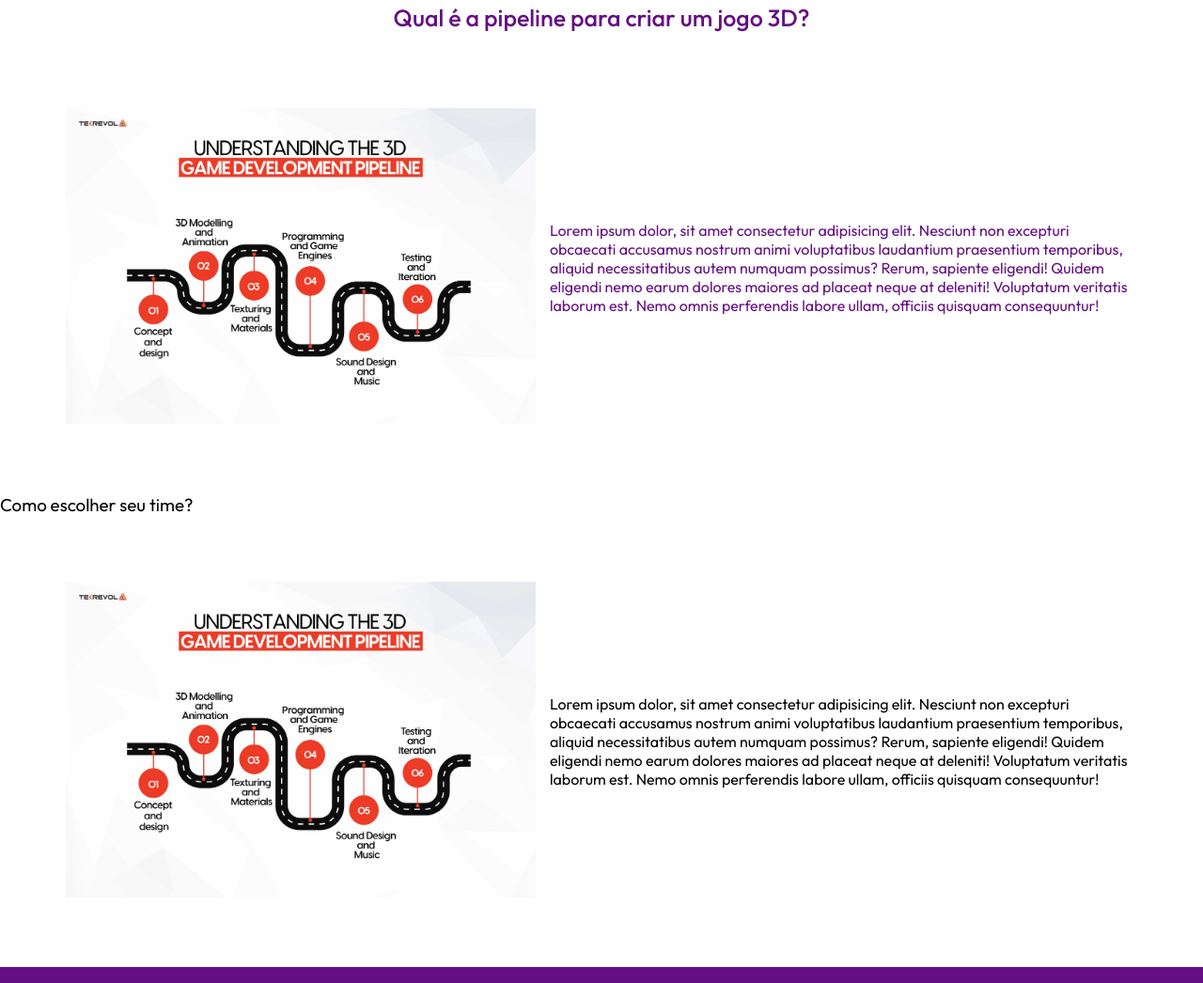
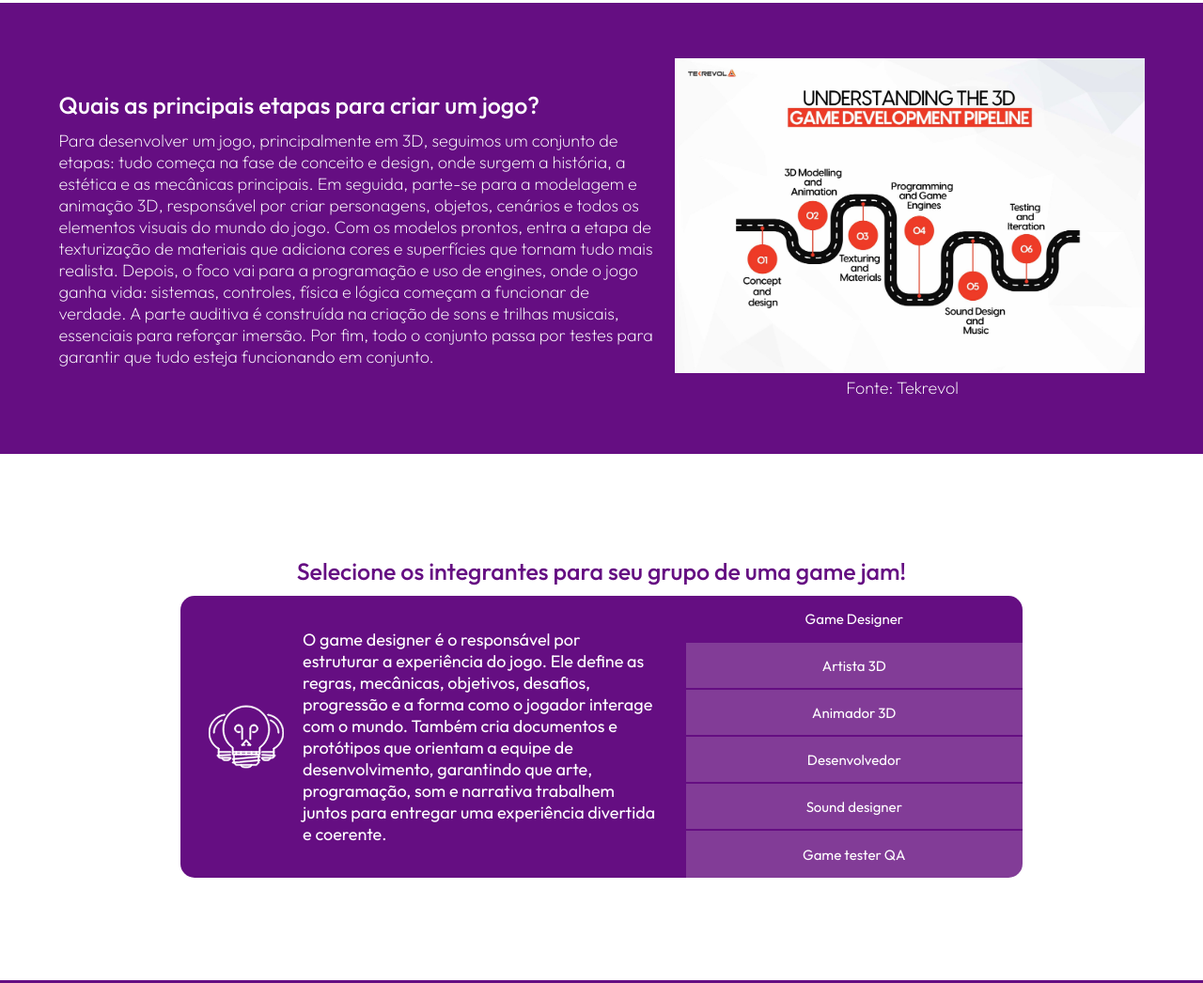
Before and after one commit to isabellin01/projeto-individual, a website: page public/index.html in a window 1280 px wide. Shown: the part 2740-3786 px from the top of the page at 94% size. Drawn offline with Linux system fonts and the light colour scheme.

Commit message:
Home finalizada

```diff
--- a/public/css/home.css
+++ b/public/css/home.css
@@ -84,29 +84,77 @@
 }
 
 .section4 {
-    text-align: center;
+    display: flex;
+    align-items: center;
+    justify-content: center;
+    min-height: 60vh;
+    background-color: #650e82;
 }
 
-.section4-div {
+.section4-img {
+    width: 500px;
+    margin-left: 15px;
+}
+
+.section4-titles {
+    width: 50%;
+}
+
+.section5 {
+    width: 100%;
+    height: 70vh;
+    display: flex;
+    flex-direction: column;
+    justify-content: center;
+    align-items: center;
+}
+
+.section5-div {
+    width: 70%;
     display: flex;
     justify-content: center;
     align-items: center;
 }
 
-.section4-text {
+.section5-info {
+    width: 60%;
+    height: 300px;
+    background-color: #650e82;
+    color: #fff;
+    border-bottom-left-radius: 15px;
+    border-top-left-radius: 15px;
     display: flex;
-    justify-content: space-around;
     align-items: center;
-    min-height: 60vh;
-    background-color: #fff;
-    width: 50%;
+    justify-content: center;
+    padding: 20px;
 }
 
-.section4-text p {
-    text-align: left;
-    margin-left: 15px;
+.section5-info p {
+    padding: 10px;
 }
 
-.section4-img {
-    width: 500px;
+.section5-button {
+    width: 40%;
+    height: 300px;
+    display: flex;
+    flex-direction: column;
 }
+
+.section5-button button {
+    height: 50px;
+    font-size: 15px;
+    color: #fff;
+    background-color: #823c97;
+    transition: all 0.1s ease-in-out;
+    border: none;
+    border-bottom: 2px solid #650e82;
+}
+
+.section5-button button:hover {
+    background-color: #650e82;
+}
+
+.section5-info img{
+    width: 80px;
+    margin: 10px;
+}
--- a/public/css/text.css
+++ b/public/css/text.css
@@ -19,7 +19,8 @@
 }
 
 /*!SECTION1*/
-.section1-text {
+.section1-text,
+.section4-text {
     color: #fff;
 }
 
@@ -30,7 +31,8 @@
     margin-bottom: 10px;
 }
 
-.section1-text p {
+.section1-text p,
+.section4-text p {
     color: #fff;
     font-size: 18px;
     font-weight: 200;
@@ -39,7 +41,6 @@
 /*!SECTION2*/
 .section2-text,
 .section3-text,
-.section4,
 .login-text,
 .cadastro-text,
 .social-text,
@@ -60,6 +61,7 @@
 /*!SECTION3*/
 .section3-text h3,
 .section4 h3,
+.section5 h3,
 .social-ranking h3,
 .social-news h3 {
     font-size: 25px;
@@ -93,3 +95,7 @@
     font-size: 40px;
     font-weight: 500;
 }
+
+.section5 h3 {
+    color:#650E82;
+}
--- a/public/index.html
+++ b/public/index.html
@@ -104,8 +104,46 @@
     </div>
   </section>
 
-  <section class="section4" id="section4"></section>
-  <section class="section5" id="section5"></section>
+  <section class="section4 section4-text" id="section4">
+    <div class="section4-titles">
+      <h3>Quais as principais etapas para criar um jogo?</h3>
+      <p>
+        Para desenvolver um jogo, principalmente em 3D, seguimos um conjunto de etapas: tudo começa na fase de conceito
+        e design, onde surgem a história, a estética e as mecânicas principais. Em seguida, parte-se para a modelagem e
+        animação 3D, responsável por criar personagens, objetos, cenários e todos os elementos visuais do mundo do jogo.
+        Com os modelos prontos, entra a etapa de texturização de materiais que adiciona cores e superfícies que tornam
+        tudo mais realista. Depois, o foco vai para a programação e uso de engines, onde o jogo ganha vida: sistemas,
+        controles, física e lógica começam a funcionar de verdade.
+        A parte auditiva é construída na criação de sons e trilhas musicais, essenciais para reforçar imersão. Por fim,
+        todo o conjunto passa por testes para garantir que tudo esteja funcionando em conjunto.
+      </p>
+    </div>
+    <div style="text-align: center;">
+      <img src="./assets/pipeline.jpg" class="section4-img">
+      <p>Fonte: Tekrevol</p>
+    </div>
+  </section>
+  <section class="section5" id="section5">
+    <h3>Selecione os integrantes para seu grupo de uma game jam!</h3>
+    <div class="section5-div">
+      <div class="section5-info">
+        <img id="section5_info_img">
+        <p id="section5_info_p" style="font-size: 18px;"></p>
+      </div>
+      <div class="section5-button">
+        <button id="sec5_gamedesigner" onclick="gamedesigner()" style="border-top-right-radius: 15px;">Game
+          Designer</button>
+        <button id="sec5_artista3d" onclick="artista3d()">Artista 3D</button>
+        <button id="sec5_animador3d" onclick="animador3d()">Animador 3D</button>
+        <button id="sec5_desenvolvedor" onclick="desenvolvedor()">Desenvolvedor</button>
+        <button id="sec5_sounddesigner" onclick="sounddesigner()">Sound designer</button>
+        <button id="sec5_gametester" onclick="gametester()"
+          style="border-bottom-right-radius: 15px; border-bottom: none">
+          Game tester QA
+        </button>
+      </div>
+    </div>
+  </section>
 
   <footer class="footer">
     <h3>Isabel Lin - SPTech &copy; 2025</h3>
@@ -113,36 +151,78 @@
 </body>
 
 <script>
-  window.onload = gameSection();
+  window.onload = gamedesigner();
 
-  function gameSection() {
-    section4.innerHTML = `
-    <h3>Qual é a pipeline para criar um jogo 3D?</h3>
-      <div class="section4-div">
-        <div class="section4-photo">
-          <img src="./assets/pipeline.jpg" class="section4-img">
-        </div>
-        <div class="section4-text">
-          <p>
-              Lorem ipsum dolor, sit amet consectetur adipisicing elit. Nesciunt non excepturi obcaecati accusamus nostrum animi voluptatibus laudantium praesentium temporibus, aliquid necessitatibus autem numquam possimus? Rerum, sapiente eligendi! Quidem eligendi nemo earum dolores maiores ad placeat neque at deleniti! Voluptatum veritatis laborum est. Nemo omnis perferendis labore ullam, officiis quisquam consequuntur!
-          </p>
-        </div>
-      </div>
-    `
-    section5.innerHTML = `
-      <h3>Como escolher seu time?</h3>
-      <div class="section4-div">
-        <div class="section4-photo">
-          <img src="./assets/pipeline.jpg" class="section4-img">
-        </div>
-        <div class="section4-text">
-          <p>
-              Lorem ipsum dolor, sit amet consectetur adipisicing elit. Nesciunt non excepturi obcaecati accusamus nostrum animi voluptatibus laudantium praesentium temporibus, aliquid necessitatibus autem numquam possimus? Rerum, sapiente eligendi! Quidem eligendi nemo earum dolores maiores ad placeat neque at deleniti! Voluptatum veritatis laborum est. Nemo omnis perferendis labore ullam, officiis quisquam consequuntur!
-          </p>
-        </div>
-      </div>
-    `
+  function gamedesigner() {
+    sec5_gamedesigner.style.backgroundColor = `#650e82`
+    sec5_artista3d.style.backgroundColor = `#823c97`
+    sec5_animador3d.style.backgroundColor = `#823c97`
+    sec5_desenvolvedor.style.backgroundColor = `#823c97`
+    sec5_sounddesigner.style.backgroundColor = `#823c97`
+    sec5_gametester.style.backgroundColor = `#823c97`
 
+    section5_info_p.innerHTML = `O game designer é o responsável por estruturar a experiência do jogo. Ele define as regras,
+    mecânicas, objetivos, desafios, progressão e a forma como o jogador interage com o mundo. Também cria documentos e protótipos
+    que orientam a equipe de desenvolvimento, garantindo que arte, programação, som e narrativa trabalhem juntos para entregar uma
+    experiência divertida e coerente.`
+    section5_info_img.src="./assets/icon/idea.svg";
+  }
+  function artista3d() {
+    sec5_gamedesigner.style.backgroundColor = `#823c97`
+    sec5_artista3d.style.backgroundColor = `#650e82`
+    sec5_animador3d.style.backgroundColor = `#823c97`
+    sec5_desenvolvedor.style.backgroundColor = `#823c97`
+    sec5_sounddesigner.style.backgroundColor = `#823c97`
+    sec5_gametester.style.backgroundColor = `#823c97`
+
+    section5_info_p.innerHTML = `O artista 3D cria modelos, cenários, personagens e objetos que compõem o mundo visual do jogo. Ele
+    trabalha com formas, texturas e materiais para dar vida ao universo estético do projeto.`
+    section5_info_img.src="./assets/icon/3d.svg";
+  }
+  function animador3d() {
+    sec5_gamedesigner.style.backgroundColor = `#823c97`
+    sec5_artista3d.style.backgroundColor = `#823c97`
+    sec5_animador3d.style.backgroundColor = `#650e82`
+    sec5_desenvolvedor.style.backgroundColor = `#823c97`
+    sec5_sounddesigner.style.backgroundColor = `#823c97`
+    sec5_gametester.style.backgroundColor = `#823c97`
+    section5_info_p.innerHTML = `O animador 3D transforma modelos estáticos em personagens e elementos cheios de movimento. Ele cria
+    animações de caminhada, expressões, ações e qualquer movimento que torne o jogo mais dinâmico e realista.`
+    section5_info_img.src="./assets/icon/animation.svg";
+  }
+  function desenvolvedor() {
+    sec5_gamedesigner.style.backgroundColor = `#823c97`
+    sec5_artista3d.style.backgroundColor = `#823c97`
+    sec5_animador3d.style.backgroundColor = `#823c97`
+    sec5_desenvolvedor.style.backgroundColor = `#650e82`
+    sec5_sounddesigner.style.backgroundColor = `#823c97`
+    sec5_gametester.style.backgroundColor = `#823c97`
+
+    section5_info_p.innerHTML = `O desenvolvedor implementa as mecânicas, sistemas e funcionalidades do jogo. Ele utiliza uma engine
+    e linguagens de programação para fazer tudo funcionar — desde controles até inteligência artificial e física.`
+    section5_info_img.src="./assets/icon/dev.svg";
+  }
+  function sounddesigner() {
+    sec5_gamedesigner.style.backgroundColor = `#823c97`
+    sec5_artista3d.style.backgroundColor = `#823c97`
+    sec5_animador3d.style.backgroundColor = `#823c97`
+    sec5_desenvolvedor.style.backgroundColor = `#823c97`
+    sec5_sounddesigner.style.backgroundColor = `#650e82`
+    sec5_gametester.style.backgroundColor = `#823c97`
+    section5_info_p.innerHTML = `O sound designer produz os efeitos sonoros, ambientes acústicos e trilhas que reforçam a imersão do
+    jogo. Sua função é criar sons que combinem com a atmosfera, as ações e o ritmo da experiência.`
+    section5_info_img.src="./assets/icon/sound.svg";
+  }
+  function gametester() {
+    sec5_gamedesigner.style.backgroundColor = `#823c97`
+    sec5_artista3d.style.backgroundColor = `#823c97`
+    sec5_animador3d.style.backgroundColor = `#823c97`
+    sec5_desenvolvedor.style.backgroundColor = `#823c97`
+    sec5_sounddesigner.style.backgroundColor = `#823c97`
+    sec5_gametester.style.backgroundColor = `#650e82`
+    section5_info_p.innerHTML = `O game tester, ou profissional de QA, testa o jogo em busca de bugs, falhas e problemas na jogabilidade.
+    Ele registra erros, verifica a qualidade geral e garante que o jogador final receba um produto estável e bem-polido.`
+    section5_info_img.src="./assets/icon/testing.svg";
   }
 
 </script>
```
Also changed, not shown: public/assets/icon/3d.svg (added), public/assets/icon/animation.svg (added), public/assets/icon/dev.svg (added), public/assets/icon/idea.svg (added), public/assets/icon/sound.svg (added), public/assets/icon/testing.svg (added).
